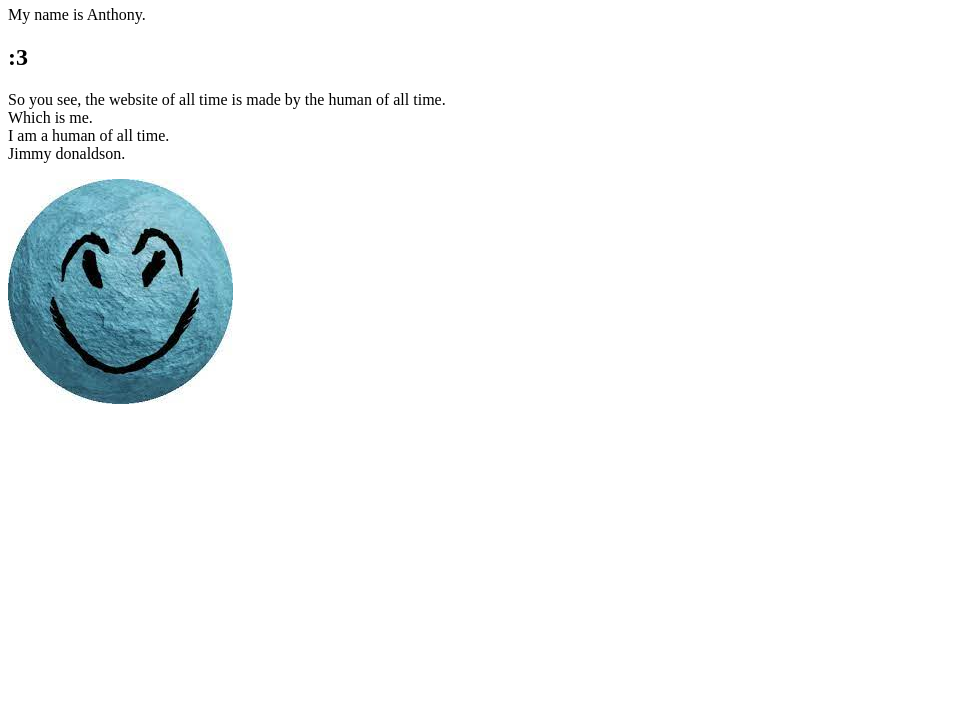
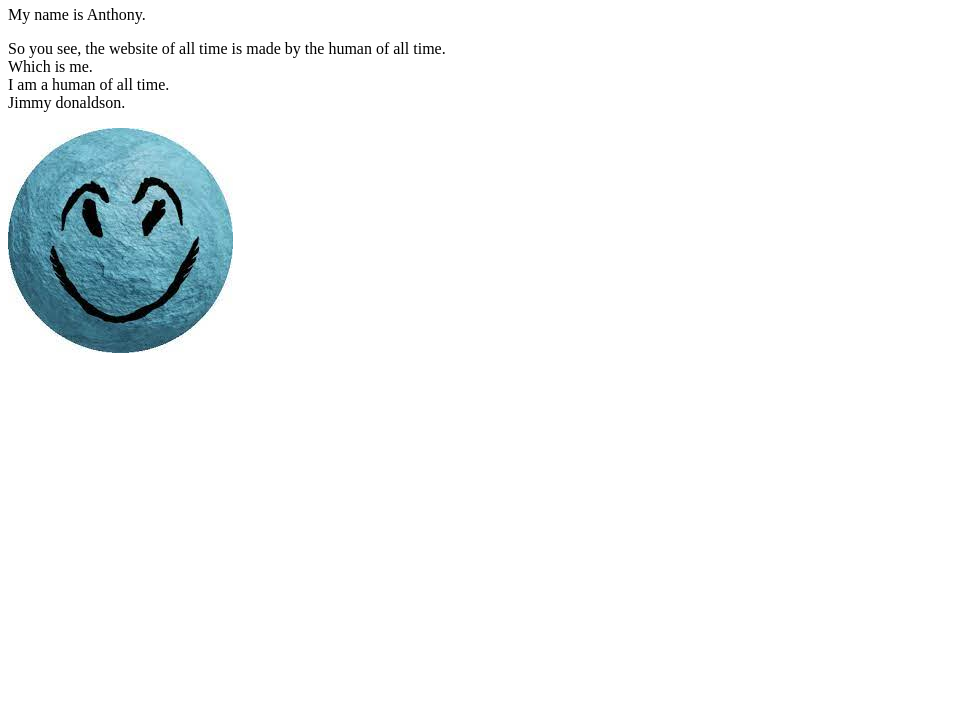
Before and after one commit to fracturedmarrow/fracturedmarrow.github.io, a plain HTML site: page index.html in a window 1280 px wide. Shown: the part 75-800 px from the top of the page, without its empty margins (0-968 px from the left). Drawn offline with Linux system fonts and the light colour scheme; files whose address does not match are found by name.

Commit message:
Update index.html

```diff
--- a/index.html
+++ b/index.html
@@ -14,7 +14,6 @@ h1 {
 <h1>Haiii~ Welcome to the cherrilicious site of all time</h1>
   <FONT COLOR= "#000000">
 <p>My name is Anthony.</p>
-<h2>:3</h2>
     <p>So you see, the website of all time is made by the human of all time.<br>
     Which is me.<br>
     I am a human of all time.<br>
```
